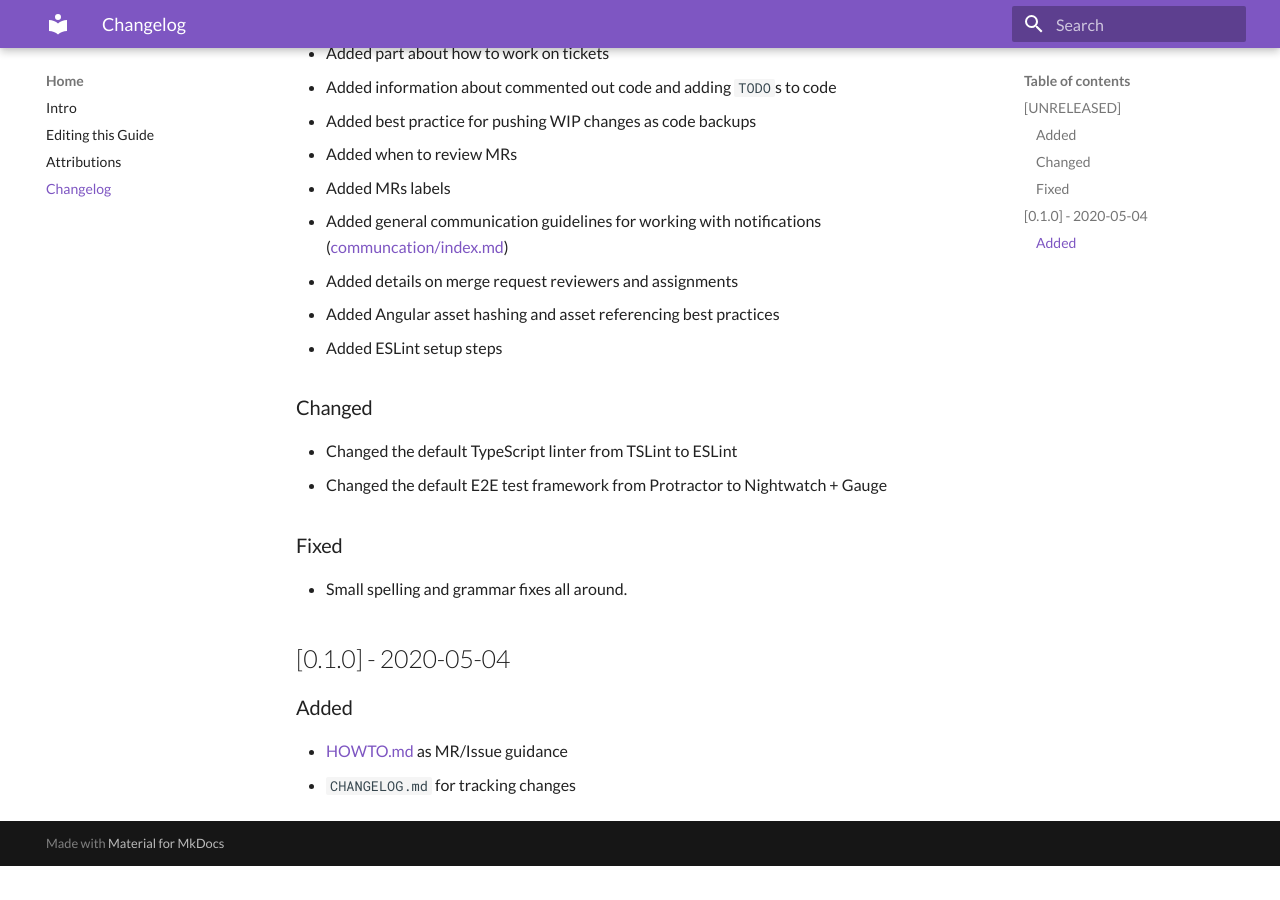
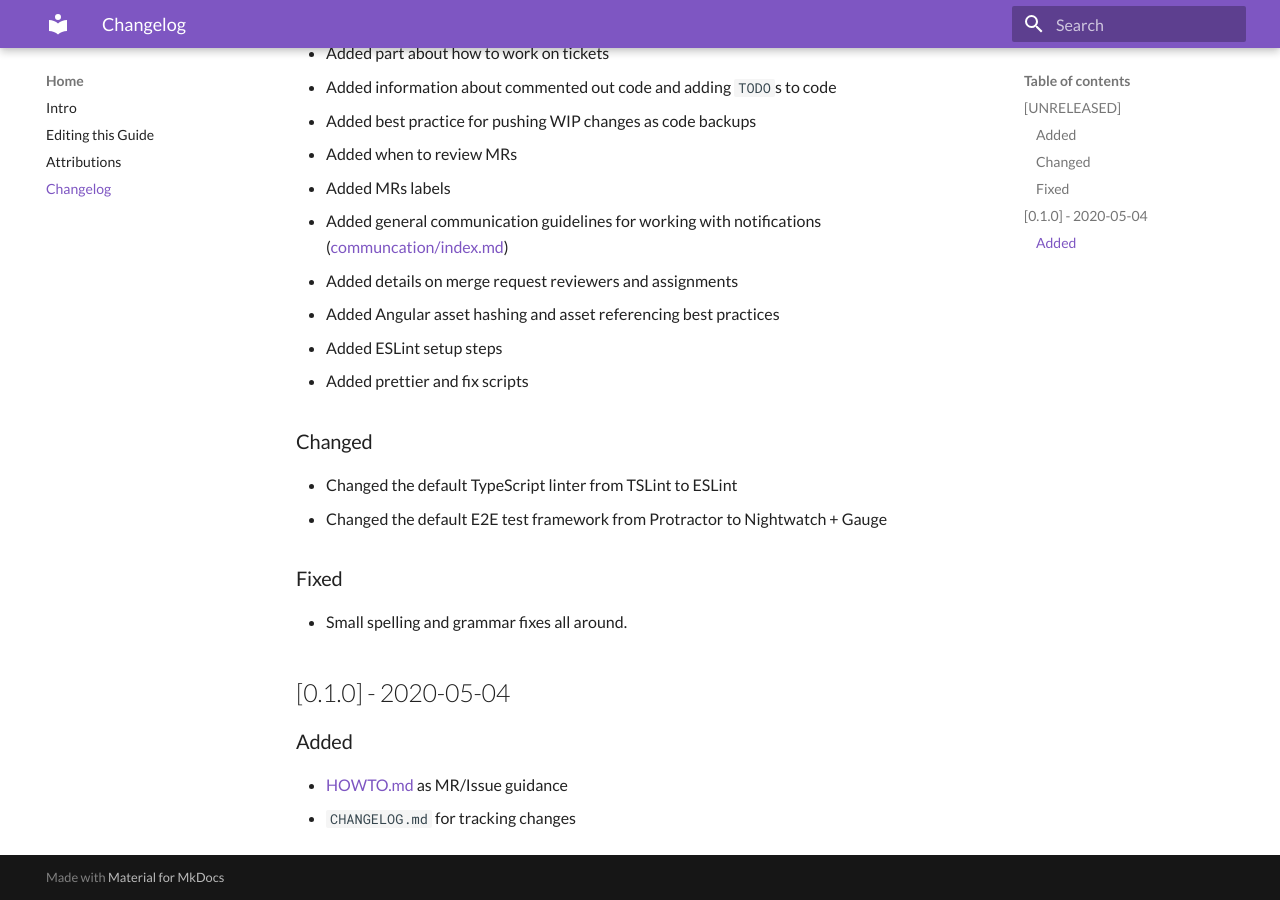
Before and after one commit to GreyRook/code-with-style, an MkDocs documentation site: the page built from docs/CHANGELOG.md, in a window 1280 px wide and 900 px high, scrolled down 862 px. Built offline with MkDocs 1.6.1 and Material for MkDocs 9.7.7, drawn with Linux system fonts in a browser that asks for light colours; before the commit the page ends 1728 px from its top, so only the background shows below that.

Commit message:
Add default scripts for prettier and fix
Prettier also formats file types that are not linted by eslint e.g. html and scss

Reviewed-by: Florian Ludwig <f.ludwig@greyrook.com>
Reviewed-by: Baohui Deng <b.deng@greyrook.com>
Reviewed-by: Marius Tippkämper <m.tippkaemper@greyrook.com>
Part-of: <http://git.r0k.de/gr/internal/guides/code-with-style/-/merge_requests/94>

```diff
--- a/docs/CHANGELOG.md
+++ b/docs/CHANGELOG.md
@@ -29,6 +29,7 @@
 - Added details on merge request reviewers and assignments
 - Added Angular asset hashing and asset referencing best practices
 - Added ESLint setup steps
+- Added prettier and fix scripts
 
 ### Changed
 - Changed the default TypeScript linter from TSLint to ESLint
--- a/docs/typescript/package.json
+++ b/docs/typescript/package.json
@@ -10,6 +10,10 @@
     "test:once": "<project specific script>",
     "e2e": "<project specific script>",
     "e2e:once": "<project specific script>",
-    "lint": "eslint . --ext .js,.ts --ignore-path .eslintignore"
+    "lint": "eslint . --ext .js,.ts --ignore-path .eslintignore",
+    "lint:fix": "yarn lint --fix",
+    "lint:prettier": "npx --no-install prettier --config .prettierrc.js --list-different \"**/*.{html,scss,json,yml,js,ts}\"",
+    "lint:prettier:fix": "npx --no-install prettier --config .prettierrc.js \"**/*.{html,scss,json,yml,js,ts}\" --write",
+    "fix": "yarn lint:prettier:fix && yarn lint:fix"
   }
 }
```
